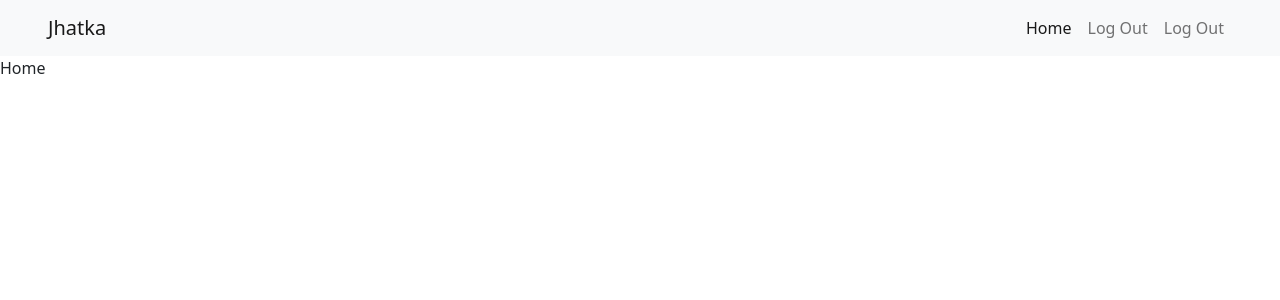
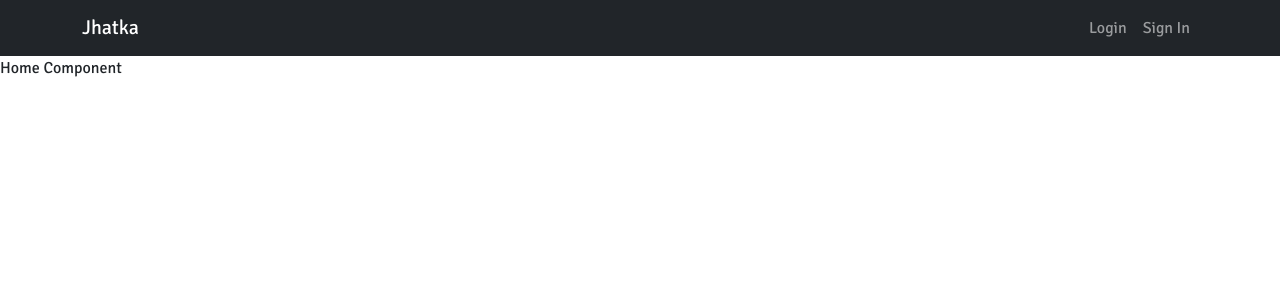
Before and after one commit to Fastest-Coder-First/CFG-JPM-Hackathon, a React (Create React App) app in the folder Jhatka-Team-83/client/: page / in a window 1280 px wide. Shown: the top 300 px of the page. Built offline with nearby package versions, Linux system fonts and the light colour scheme.

Commit message:
updated navbar

```diff
--- a/Jhatka-Team-83/client/src/App.js
+++ b/Jhatka-Team-83/client/src/App.js
@@ -1,19 +1,34 @@
 import React from 'react'
-import {Route, Routes, NavLink} from "react-router-dom";
-import Navbar from "./components/Navbar";
+import { Route, Routes, NavLink } from "react-router-dom";
+import { Container, Navbar, Nav } from 'react-bootstrap'
+
+
 import Login from "./components/Login";
-import Signup from "./components/Signup";
+import Signin from "./components/Signin"
 import Home from "./components/Home";
 
 const App = () => {
   return (
     <>
-        <Navbar/>
-        <Routes>
-            <Route path= "/" element= {<Home/>}></Route>
-            <Route path = "/login" element = {<Login/>}></Route>
-            <Route path = "/signup" element = {<Signup/>}></Route>
-        </Routes>
+
+    <Navbar collapseOnSelect expand="lg" bg="dark" variant="dark">
+      <Container>
+      <NavLink className="navbar-brand" to="/">Jhatka</NavLink>
+      <Navbar.Toggle aria-controls="responsive-navbar-nav" />
+      <Navbar.Collapse id="responsive-navbar-nav">
+        <Nav className="ms-auto">
+          <NavLink className="nav-link" to='/login'>Login</NavLink>
+          <NavLink className="nav-link" to='/signin'>Sign In</NavLink>
+        </Nav>
+      </Navbar.Collapse>
+      </Container>
+    </Navbar>
+
+      <Routes>
+        <Route path= "/" element= {<Home/>}></Route>
+        <Route path = "/login" element = {<Login/>}></Route>
+        <Route path = "/signin" element = {<Signin/>}></Route>
+      </Routes>
     </>
   )
 }
--- a/Jhatka-Team-83/client/src/components/Home.js
+++ b/Jhatka-Team-83/client/src/components/Home.js
@@ -2,7 +2,7 @@ import React from 'react'
 
 const Home = () => {
   return (
-    <div>Home</div>
+    <div>Home Component</div>
   )
 }
 
--- a/Jhatka-Team-83/client/src/components/Navbar.js
+++ /dev/null
@@ -1,35 +0,0 @@
-import React from 'react'
-import 'bootstrap/dist/css/bootstrap.css';
-import { NavLink } from 'react-router-dom';
-
-function Navbar() {
-
-  return (
-    <>
-      <nav className="navbar navbar-expand-lg navbar-light bg-light px-md-5">
-        <NavLink className="navbar-brand" to="/">Jhatka
-        </NavLink>
-        <button className="navbar-toggler" type="button" data-toggle="collapse" data-target="#navbarSupportedContent" aria-controls="navbarSupportedContent" aria-expanded="false" aria-label="Toggle navigation">
-          <span className="navbar-toggler-icon"></span>
-        </button>
-
-        <div className="collapse navbar-collapse" id="navbarSupportedContent">
-          <ul className="navbar-nav ms-auto">
-            <li className="nav-item active">
-              <NavLink className="nav-link" to="/">Home </NavLink>
-            </li>
-            <li className="nav-item">
-              <NavLink className="nav-link" to="/signup">Log Out</NavLink>
-            </li>
-            <li className="nav-item">
-              <NavLink className="nav-link" to="/login">Log Out</NavLink>
-            </li>
-          </ul>
-
-        </div>
-      </nav>
-    </>
-  )
-}
-
-export default Navbar
--- /dev/null
+++ b/Jhatka-Team-83/client/src/components/Signin.js
@@ -0,0 +1,9 @@
+import React from 'react'
+
+const Signin = () => {
+  return (
+    <div>Signin Component</div>
+  )
+}
+
+export default Signin
--- a/Jhatka-Team-83/client/src/index.css
+++ b/Jhatka-Team-83/client/src/index.css
@@ -0,0 +1,5 @@
+@import url('https://fonts.googleapis.com/css2?family=Signika:wght@400;600&display=swap');
+
+* {
+  font-family: 'Signika', sans-serif;
+}
--- a/Jhatka-Team-83/client/src/index.js
+++ b/Jhatka-Team-83/client/src/index.js
@@ -3,6 +3,7 @@ import ReactDOM from 'react-dom/client';
 import { BrowserRouter } from 'react-router-dom';
 import './index.css';
 import App from './App';
+import 'bootstrap/dist/css/bootstrap.css';
 
 const root = ReactDOM.createRoot(document.getElementById('root'));
 root.render(
```
Also changed, not shown: Jhatka-Team-83/client/src/components/Login.js (+11 -0 lines), Jhatka-Team-83/client/src/components/Signup.js (deleted).
